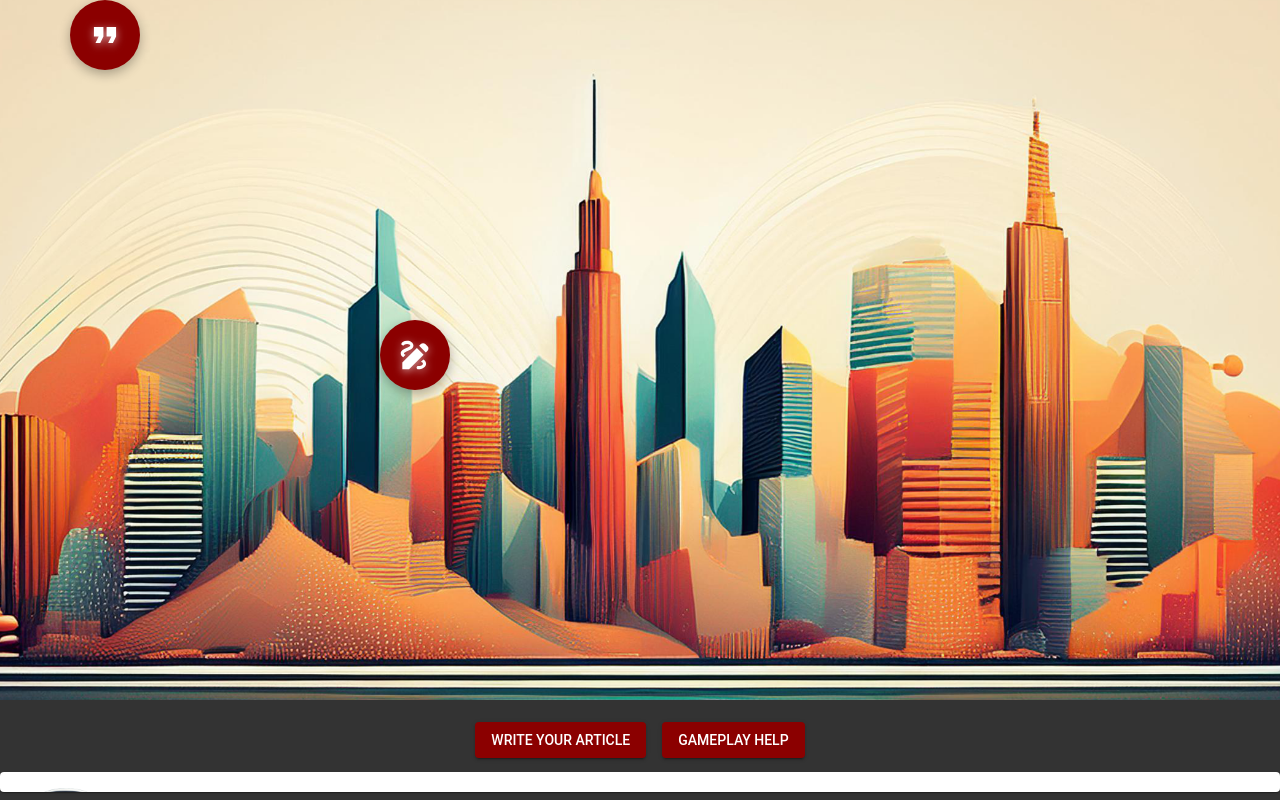
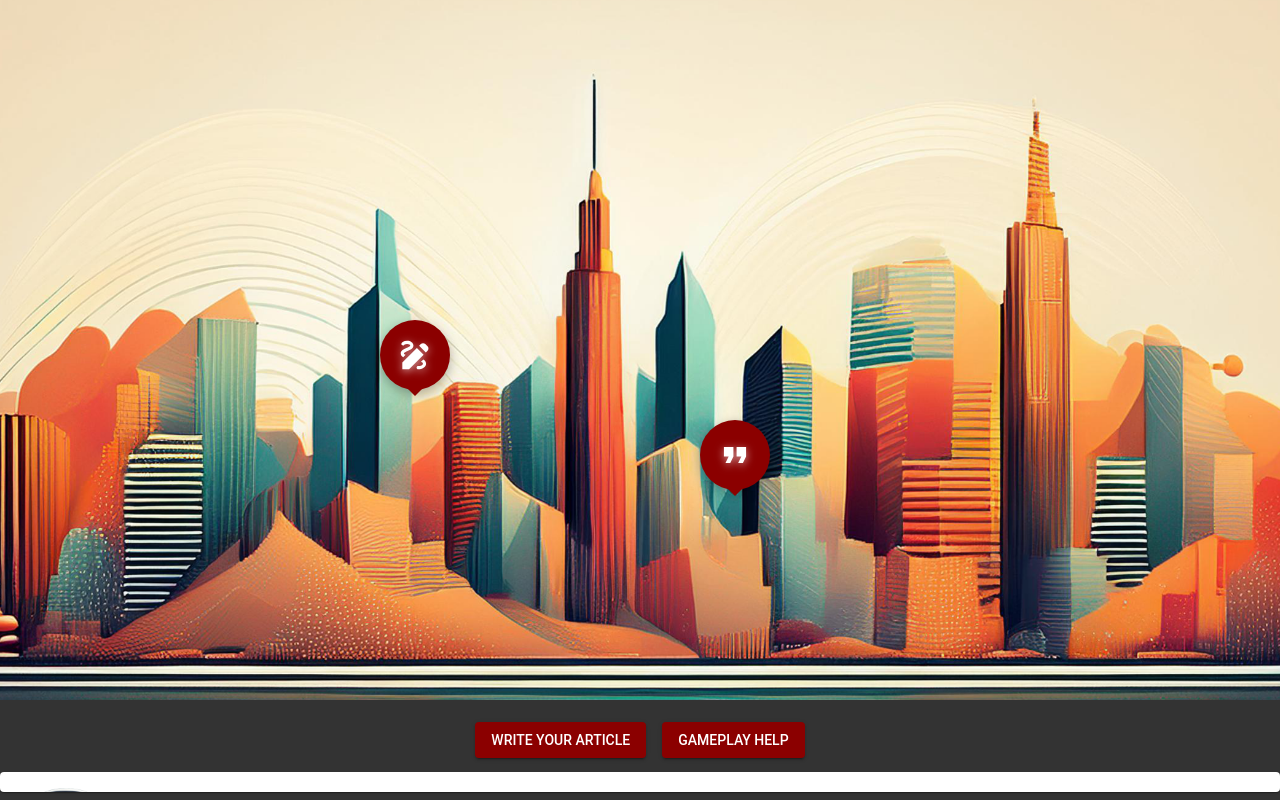
Before and after one commit to yasmineantille/herhack-2024, a React (Create React App) app in the folder srg-challenge/: page / in a window 1280 px wide. Built offline with nearby package versions, Linux system fonts and the light colour scheme.

Commit message:
updates game button

```diff
--- a/srg-challenge/src/components/City/City.css
+++ b/srg-challenge/src/components/City/City.css
@@ -15,3 +15,9 @@
     left: 380px;
     position: absolute;
 }
+
+.quoteBuildingBtn {
+    top: 420px;
+    left: 630px;
+    position: absolute;
+}
--- a/srg-challenge/src/components/City/City.tsx
+++ b/srg-challenge/src/components/City/City.tsx
@@ -19,7 +19,7 @@ const City: React.FC<GameProps> = () => {
         <div className={'game'}>
             <div className={'skyline'}></div>
             <GameButton onClick={() => navigateTo('/title')} icon={DrawIcon} className={'titleBuildingBtn'}></GameButton>
-            <GameButton onClick={() => navigateTo('/quote')} icon={FormatQuoteIcon} className={'quote'}></GameButton>
+            <GameButton onClick={() => navigateTo('/quote')} icon={FormatQuoteIcon} className={'quoteBuildingBtn'}></GameButton>
         </div>
     );
 }
--- a/srg-challenge/src/components/GameBar/GameBar.tsx
+++ b/srg-challenge/src/components/GameBar/GameBar.tsx
@@ -29,7 +29,6 @@ const GameBar: React.FC<BarProps> = ({ className }) => {
             <Container maxWidth="md">
                 <Toolbar sx={{ display: 'flex', justifyContent: 'center' }}>
                     <Stack direction="row" spacing={2}>
-                        {/* Conditionally render the Home Button */}
                         {location.pathname !== '/' && (
                             <Button
                                 component={RouterLink}
@@ -47,8 +46,6 @@ const GameBar: React.FC<BarProps> = ({ className }) => {
                                 Back to the city
                             </Button>
                         )}
-
-                        {/* Existing Button */}
                         <Button
                             component={RouterLink}
                             to={'/workDesk'}
--- a/srg-challenge/src/components/GameButton/GameButton.tsx
+++ b/srg-challenge/src/components/GameButton/GameButton.tsx
@@ -6,33 +6,49 @@ interface ButtonProps {
     onClick: () => void;
     className?: string;
     icon: SvgIconComponent;
-    color?: string; // Add an optional color prop
+    color?: string;
 }
 
 const GameButton: React.FC<ButtonProps> = ({ onClick, className, icon: Icon, color = 'darkred' }) => {
-    // Calculate a lighter hover color based on the provided color
-    const hoverColor = color === 'darkred' ? 'red' : `${color}CC`; // Make the color slightly transparent for hover
+    const hoverColor = color === 'darkred' ? 'red' : `${color}CC`;
 
     return (
         <IconButton
             onClick={onClick}
             className={className}
             sx={{
+                position: 'relative',
                 width: 70,
                 height: 70,
-                backgroundColor: color,         // Use the color prop here
+                backgroundColor: color,
                 color: 'white',
                 borderRadius: '50%',
                 boxShadow: '0px 4px 12px rgba(0, 0, 0, 0.3)',
                 transition: 'transform 0.2s ease, box-shadow 0.2s ease',
                 '&:hover': {
-                    backgroundColor: hoverColor, // Use the calculated hover color
+                    backgroundColor: hoverColor,
                     transform: 'scale(1.1)',
                     boxShadow: '0px 6px 16px rgba(0, 0, 0, 0.4)',
+                    '&::after': {
+                        borderTopColor: hoverColor, // Change tail color on hover
+                    },
                 },
                 '& .MuiSvgIcon-root': {
                     fontSize: 38,
                     filter: 'drop-shadow(0px 2px 4px rgba(255, 255, 255, 0.6))',
+                },
+                '&::after': {
+                    content: '""',
+                    position: 'absolute',
+                    bottom: -6,
+                    left: '50%',
+                    transform: 'translateX(-50%)',
+                    width: 0,
+                    height: 0,
+                    borderLeft: '8px solid transparent',
+                    borderRight: '8px solid transparent',
+                    borderTop: `8px solid ${color}`, // Initial color for the triangle tail
+                    transition: 'border-top-color 0.2s ease', // Smooth transition for hover effect
                 },
             }}
         >
```
